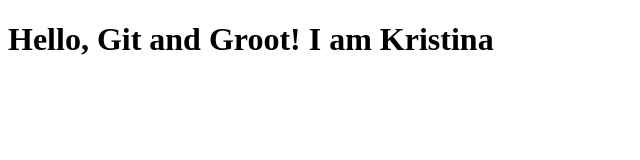
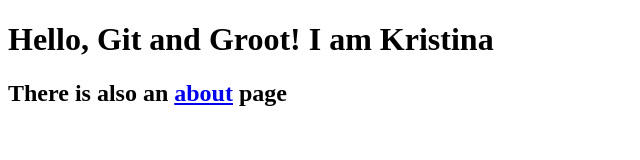
Before and after one commit to KrDonaldson/Self-Paced-Repo-Assignment, a plain HTML site: page index.html in a window 1280 px wide. Shown: the whole page, without its empty margins (0-640 px from the left). Drawn offline with Linux system fonts and the light colour scheme.

Commit message:
Added a link for the heck of it

```diff
--- a/index.html
+++ b/index.html
@@ -8,5 +8,6 @@
 </head>
 <body>
     <h1>Hello, Git and Groot! I am Kristina</h1>
+    <h2>There is also an <a href="about.html">about</a> page</h2>
 </body>
 </html>
```
